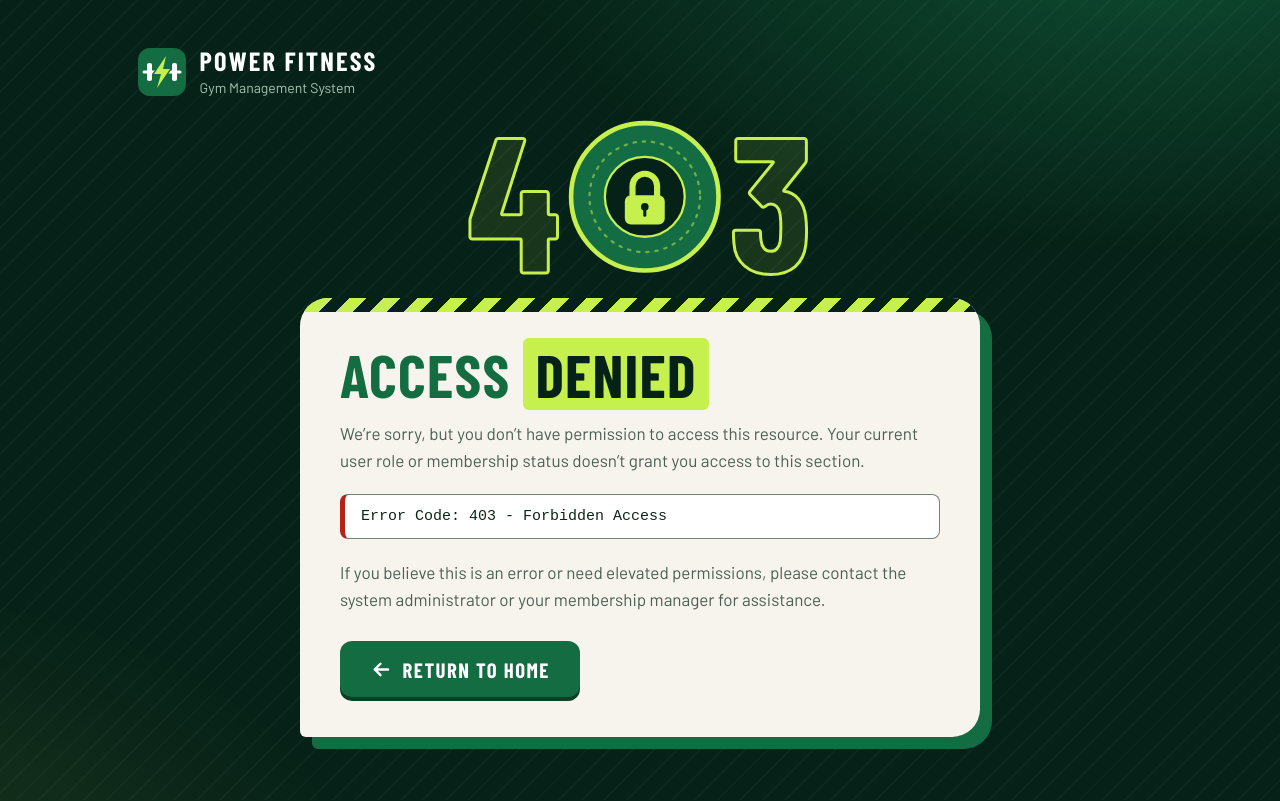
After one commit to Abdelrahmankishk/Power-Fitness, an ASP.NET Core app: template GymManagementSystem/Views/Account/AccessDenied.cshtml in a window 1280 px wide. The commit adds this page. Run offline with ASP.NET Core 8, Linux system fonts and the light colour scheme; the template is opened without the code that fills it, so the values that code supplies are empty; the project's own start-up code is not run, and a stand-in starts its controllers and pages.

Commit message:
add AccessDenied Page for un authorized scenarios to appear & Member & Trainers Nav link now appear to the SuperAdmin Only

```diff
--- a/GymManagementSystem/Controllers/AccountController.cs
+++ b/GymManagementSystem/Controllers/AccountController.cs
@@ -58,4 +58,9 @@ public class AccountController(UserManager<ApplicationUser> _userManager,ILogger
         await signInManager.SignOutAsync();
         return RedirectToAction(nameof(Login));
     }
+    [HttpGet]
+    public IActionResult AccessDenied()
+    {
+        return View();
+    }
 }
--- /dev/null
+++ b/GymManagementSystem/Views/Account/AccessDenied.cshtml
@@ -0,0 +1,401 @@
+@{
+    Layout = null;
+}
+<!DOCTYPE html>
+<html lang="en">
+<head>
+    <meta charset="UTF-8">
+    <meta name="viewport" content="width=device-width, initial-scale=1.0">
+    <title>Access Denied - Power Fitness</title>
+    <link rel="preconnect" href="https://fonts.googleapis.com">
+    <link rel="preconnect" href="https://fonts.gstatic.com" crossorigin>
+    <link href="https://fonts.googleapis.com/css2?family=Barlow+Condensed:wght@600;700&family=Barlow:wght@400;500;600&display=swap" rel="stylesheet">
+    <style>
+        :root {
+            --primary: #146c43;
+            --primary-dark: #0e5636;
+            --primary-press: #0a3f27;
+            --ink: #062117;
+            --lime: #c5f04d;
+            --paper: #f6f4ec;
+            --text: #10241b;
+            --text-muted: #4b5f55;
+            --on-dark: #e9f4ee;
+            --on-dark-muted: #a9c4b6;
+            --line: #6f8578;
+            --danger: #b42318;
+            --radius: 12px;
+            --font-display: 'Barlow Condensed', 'Arial Narrow', sans-serif;
+            --font-body: 'Barlow', 'Segoe UI', system-ui, sans-serif;
+        }
+
+        *, *::before, *::after {
+            box-sizing: border-box;
+        }
+
+        body {
+            margin: 0;
+            font-family: var(--font-body);
+            color: var(--on-dark);
+            background: radial-gradient(1100px 560px at 90% -10%, rgba(20, 108, 67, 0.6), transparent 60%), radial-gradient(800px 480px at -10% 110%, rgba(197, 240, 77, 0.10), transparent 60%), var(--ink);
+            min-height: 100vh;
+        }
+
+            /* Diagonal training-track texture */
+            body::before {
+                content: '';
+                position: fixed;
+                inset: 0;
+                pointer-events: none;
+                background: repeating-linear-gradient(135deg, rgba(255, 255, 255, 0.028) 0 2px, transparent 2px 16px);
+            }
+
+        .stage {
+            position: relative;
+            min-height: 100vh;
+            min-height: 100dvh;
+            max-width: 1100px;
+            margin-inline: auto;
+            padding: clamp(1.25rem, 4vw, 3rem);
+            display: flex;
+            flex-direction: column;
+            gap: 1.5rem;
+        }
+
+        /* ---------- Brand ---------- */
+        .brand {
+            display: flex;
+            align-items: center;
+            gap: 0.85rem;
+        }
+
+        .brand-mark {
+            width: 48px;
+            height: 48px;
+            flex: none;
+        }
+
+        .brand-name {
+            margin: 0;
+            font-family: var(--font-display);
+            font-size: 1.65rem;
+            font-weight: 700;
+            letter-spacing: 0.08em;
+            text-transform: uppercase;
+            line-height: 1;
+            color: #fff;
+        }
+
+        .brand-tagline {
+            margin: 0.3rem 0 0;
+            font-size: 0.875rem;
+            color: var(--on-dark-muted);
+        }
+
+        /* ---------- Main ---------- */
+        .denied {
+            flex: 1;
+            display: flex;
+            flex-direction: column;
+            align-items: center;
+            justify-content: center;
+            gap: 1.5rem;
+            padding-bottom: 1rem;
+        }
+
+        /* 4 [weight plate + lock] 3 */
+        .code {
+            display: flex;
+            align-items: center;
+            justify-content: center;
+            gap: 0.04em;
+            font-family: var(--font-display);
+            font-size: clamp(7rem, 20vw, 12rem);
+            font-weight: 700;
+            line-height: 0.8;
+            user-select: none;
+        }
+
+        .digit {
+            color: rgba(197, 240, 77, 0.1);
+            -webkit-text-stroke: 3px var(--lime);
+            paint-order: stroke fill;
+            animation: rise .55s cubic-bezier(.2, .7, .2, 1) backwards;
+        }
+
+            .digit:last-child {
+                animation-delay: .15s;
+            }
+
+        .plate-lock {
+            width: 0.8em;
+            height: 0.8em;
+            flex: none;
+            animation: pop .5s cubic-bezier(.2, .7, .2, 1) .1s backwards;
+        }
+
+        .plate-body {
+            fill: var(--primary);
+            stroke: var(--lime);
+            stroke-width: 6;
+        }
+
+        .plate-ring {
+            fill: none;
+            stroke: rgba(197, 240, 77, 0.5);
+            stroke-width: 3;
+            stroke-dasharray: 3 9;
+            stroke-linecap: round;
+        }
+
+        .plate-disc {
+            fill: var(--ink);
+            stroke: var(--lime);
+            stroke-width: 3;
+        }
+
+        .lock-shackle {
+            fill: none;
+            stroke: var(--lime);
+            stroke-width: 8;
+            stroke-linecap: round;
+            animation: clunk .5s cubic-bezier(.3, 1.5, .5, 1) .8s backwards;
+        }
+
+        .lock-body {
+            fill: var(--lime);
+        }
+
+        .lock-hole {
+            fill: var(--ink);
+        }
+
+        /* ---------- Card ---------- */
+        .denied-card {
+            position: relative;
+            overflow: hidden;
+            width: 100%;
+            max-width: 680px;
+            padding: calc(14px + 2rem) clamp(1.5rem, 4vw, 2.5rem) clamp(1.75rem, 4vw, 2.5rem);
+            background: var(--paper);
+            color: var(--text);
+            border-radius: 28px 28px 28px 6px;
+            box-shadow: 12px 12px 0 var(--primary);
+            animation: rise .55s cubic-bezier(.2, .7, .2, 1) .2s backwards;
+        }
+
+            /* Restricted-area tape */
+            .denied-card::before {
+                content: '';
+                position: absolute;
+                top: 0;
+                left: 0;
+                right: 0;
+                height: 14px;
+                background: repeating-linear-gradient(-45deg, var(--ink) 0 12px, var(--lime) 12px 24px);
+            }
+
+        .card-title {
+            margin: 0 0 1rem;
+            font-family: var(--font-display);
+            font-size: clamp(2.5rem, 6vw, 3.75rem);
+            font-weight: 700;
+            line-height: 1;
+            letter-spacing: 0.02em;
+            text-transform: uppercase;
+            color: var(--primary);
+        }
+
+        .hl {
+            padding: 0 0.2em;
+            border-radius: 6px;
+            background: var(--lime);
+            color: var(--ink);
+            -webkit-box-decoration-break: clone;
+            box-decoration-break: clone;
+        }
+
+        .msg {
+            margin: 0 0 1.25rem;
+            font-size: 1.0625rem;
+            line-height: 1.6;
+            color: var(--text-muted);
+        }
+
+        .error-code {
+            margin: 0 0 1.25rem;
+            padding: 0.8rem 1rem;
+            border: 1.5px solid var(--line);
+            border-left: 5px solid var(--danger);
+            border-radius: 8px;
+            background: #fff;
+            color: var(--text);
+            font-family: ui-monospace, 'Cascadia Mono', 'Courier New', monospace;
+            font-size: 0.9375rem;
+        }
+
+        .button-group {
+            margin-top: 1.75rem;
+        }
+
+        .btn-power {
+            display: inline-flex;
+            align-items: center;
+            justify-content: center;
+            gap: 0.6rem;
+            min-width: 240px;
+            min-height: 56px;
+            padding: 0 1.75rem;
+            border-radius: var(--radius);
+            background: var(--primary);
+            color: #fff;
+            font-family: var(--font-display);
+            font-size: 1.3rem;
+            font-weight: 700;
+            letter-spacing: 0.07em;
+            text-decoration: none;
+            text-transform: uppercase;
+            cursor: pointer;
+            box-shadow: 0 4px 0 var(--primary-press);
+            transition: background-color .2s ease, transform .15s ease, box-shadow .15s ease;
+        }
+
+            .btn-power svg {
+                width: 1.1em;
+                height: 1.1em;
+                transition: transform .2s ease;
+            }
+
+            .btn-power:hover {
+                background: var(--primary-dark);
+                color: #fff;
+            }
+
+                .btn-power:hover svg {
+                    transform: translateX(-4px);
+                }
+
+            .btn-power:active {
+                transform: translateY(3px);
+                box-shadow: 0 1px 0 var(--primary-press);
+            }
+
+            .btn-power:focus-visible {
+                outline: 3px solid var(--primary);
+                outline-offset: 3px;
+            }
+
+        /* ---------- Motion ---------- */
+        @@keyframes rise {
+            from {
+                opacity: 0;
+                transform: translateY(16px);
+            }
+
+            to {
+                opacity: 1;
+                transform: translateY(0);
+            }
+        }
+
+        @@keyframes pop {
+            from {
+                opacity: 0;
+                transform: scale(0.85);
+            }
+
+            to {
+                opacity: 1;
+                transform: scale(1);
+            }
+        }
+
+        @@keyframes clunk {
+            from {
+                transform: translateY(-10px);
+            }
+
+            to {
+                transform: translateY(0);
+            }
+        }
+
+        @@media (prefers-reduced-motion: reduce) {
+            .digit, .plate-lock, .lock-shackle, .denied-card {
+                animation: none;
+            }
+
+            .btn-power, .btn-power svg {
+                transition: none;
+            }
+        }
+
+        /* ---------- Responsive ---------- */
+        @@media (max-width: 480px) {
+            .denied-card {
+                box-shadow: 8px 8px 0 var(--primary);
+            }
+
+            .btn-power {
+                width: 100%;
+            }
+        }
+    </style>
+</head>
+<body>
+    <div class="stage">
+
+        <!-- Brand -->
+        <header class="brand">
+            <svg class="brand-mark" viewBox="0 0 48 48" aria-hidden="true" focusable="false">
+                <rect width="48" height="48" rx="12" fill="#146c43" />
+                <path d="M6 24 H42" stroke="#fff" stroke-width="3" stroke-linecap="round" />
+                <rect x="9" y="15" width="5" height="18" rx="2" fill="#fff" />
+                <rect x="34" y="15" width="5" height="18" rx="2" fill="#fff" />
+                <polygon points="28,8 16,26 23,26 19,40 32,21 25,21" fill="#c5f04d" stroke="#146c43" stroke-width="3" stroke-linejoin="round" paint-order="stroke" />
+            </svg>
+            <div>
+                <p class="brand-name">Power Fitness</p>
+                <p class="brand-tagline">Gym Management System</p>
+            </div>
+        </header>
+
+        <!-- Main Content -->
+        <main class="denied">
+            <div class="code" aria-hidden="true">
+                <span class="digit">4</span>
+                <svg class="plate-lock" viewBox="0 0 200 200" fill="none" focusable="false">
+                    <circle class="plate-body" cx="100" cy="100" r="96" />
+                    <circle class="plate-ring" cx="100" cy="100" r="72" />
+                    <circle class="plate-disc" cx="100" cy="100" r="52" />
+                    <path class="lock-shackle" d="M84 98 V86 a16 16 0 0 1 32 0 V98" />
+                    <rect class="lock-body" x="74" y="98" width="52" height="38" rx="8" />
+                    <circle class="lock-hole" cx="100" cy="113" r="5" />
+                    <rect class="lock-hole" x="98" y="115" width="4" height="11" rx="2" />
+                </svg>
+                <span class="digit">3</span>
+            </div>
+
+            <section class="denied-card">
+                <h1 class="card-title">Access <span class="hl">Denied</span></h1>
+                <p class="msg">
+                    We’re sorry, but you don’t have permission to access this resource. Your current user role or membership status doesn’t grant you access to this section.
+                </p>
+                <div class="error-code">
+                    Error Code: 403 - Forbidden Access
+                </div>
+                <p class="msg">
+                    If you believe this is an error or need elevated permissions, please contact the system administrator or your membership manager for assistance.
+                </p>
+                <div class="button-group">
+                    <a asp-action="Index" asp-controller="Home" class="btn-power">
+                        <svg viewBox="0 0 24 24" fill="none" stroke="currentColor" stroke-width="2.5" stroke-linecap="round" stroke-linejoin="round" aria-hidden="true" focusable="false"><path d="M19 12H5M11 6l-6 6 6 6" /></svg>
+                        Return to Home
+                    </a>
+                </div>
+            </section>
+        </main>
+
+    </div>
+</body>
+</html>
--- a/GymManagementSystem/Views/Shared/_Layout.cshtml
+++ b/GymManagementSystem/Views/Shared/_Layout.cshtml
@@ -41,7 +41,7 @@
         <nav class="navbar navbar-expand-lg bg-white my-3">
             <div class="container">
                 <a class="navbar-brand" asp-controller="Home" asp-action="Index">
-                    <img src="~/images/logo.jpg" class=" w-50 mb-4" alt="" />
+                    <img src="~/images/logo.jpg" class=" w-25 mb-4" alt="" />
                 </a>
                 <button class="navbar-toggler" type="button" data-bs-toggle="collapse" data-bs-target="#navbarSupportedContent"
                         aria-controls="navbarSupportedContent" aria-expanded="false" aria-label="Toggle navigation">
@@ -54,12 +54,15 @@
                         <li class="nav-item">
                             <a class="nav-link @(IsActive("Home") ? "active" : "") px-3 py-2 mx-2 fw-bolder fs-5" aria-current="page" asp-controller="Home" asp-action="Index">Home</a>
                         </li>
+                            @if (User.IsInRole("SuperAdmin"))
+                            {
                                 <li class="nav-item">
                                     <a class ="nav-link @(IsActive("Members") ? "active" : "")  px-3 py-2 mx-2 fw-bolder fs-5" aria-current="page" asp-controller="Members" asp-action="Index">Members</a>
                                 </li>
                                 <li class="nav-item">
                                     <a class="nav-link @(IsActive("Trainer") ? "active" : "")  px-3 py-2 mx-2 fw-bolder fs-5" aria-current="page" asp-controller="Trainer" asp-action="Index">Trainers</a>
                                 </li>
+                            }
                         <li class="nav-item">
                            <a class="nav-link @(IsActive("Sessions") ? "active" : "")  px-3 py-2 mx-2 fw-bolder fs-5" aria-current="page" asp-controller="Sessions" asp-action="Index">Sessions</a>
                         </li>
```
Lines whose indentation alone changed are shown as unchanged.
